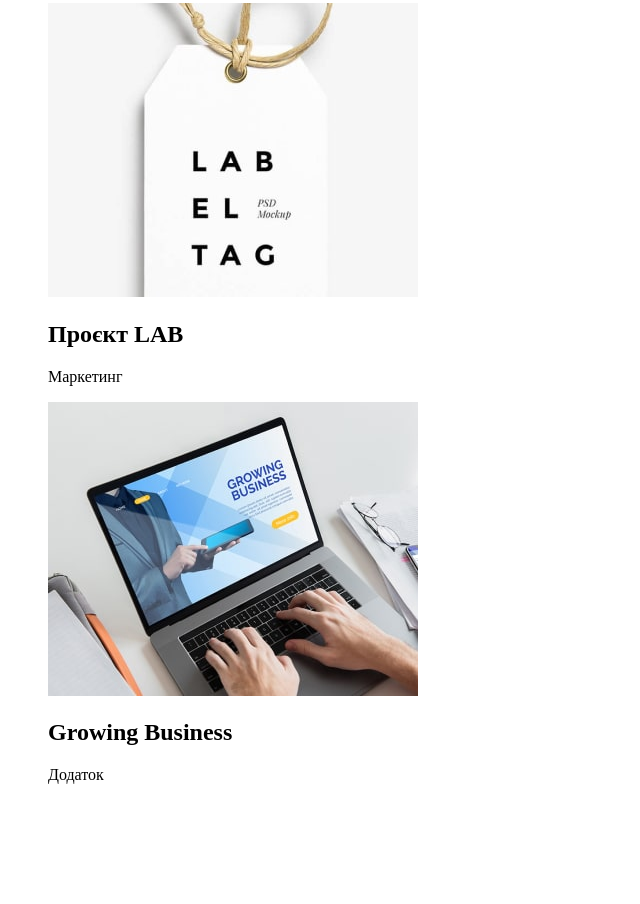
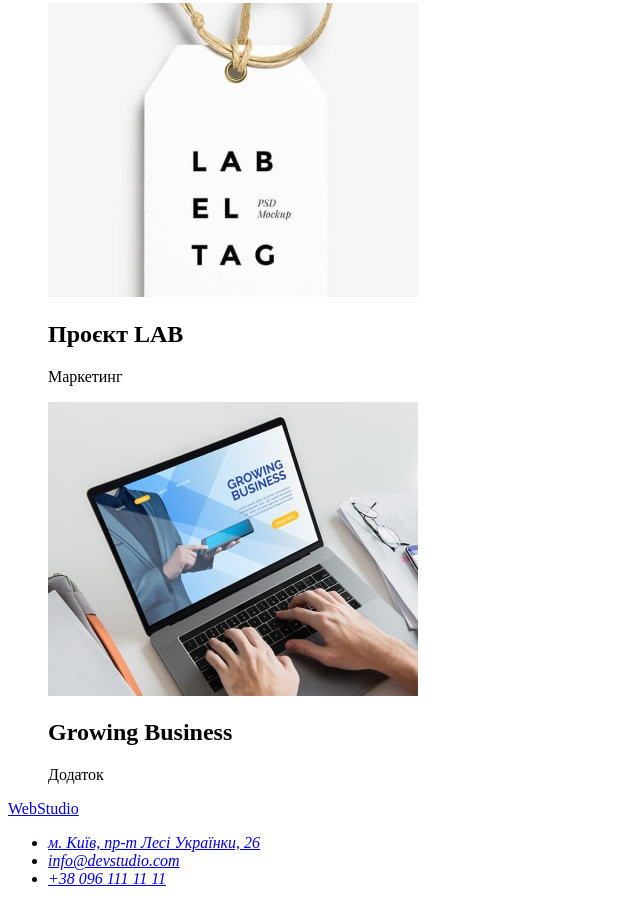
Before and after one commit to Smirnoff89/goit-markup-hw-02-group-74, a plain HTML site: page portfolio.html in a window 1280 px wide. Shown: the part 3074-3978 px from the top of the page, without its empty margins (0-640 px from the left). Before the commit the page ends 3874 px from the top, so only its background shows below. Drawn offline with Linux system fonts and the light colour scheme.

Commit message:
footer added

```diff
--- a/portfolio.html
+++ b/portfolio.html
@@ -87,6 +87,17 @@
                 </ul>
             </nav>
         </section>
+    <footer>
+        <a href="./index.html">WebStudio</a>
+        <address>
+            <ul>
+                <li><a href="https://goo.gl/maps/WTNGifVaxCa4d6Yc6" target="_blank" rel="noopener norefferer nofollow">м.
+                        Київ, пр-т Лесі Українки, 26</a></li>
+                <li><a href="mailto:info@devstudio.com">info@devstudio.com</a></li>
+                <li><a href="tel:+380961111111">+38 096 111 11 11</a></li>
+            </ul>
+        </address>
+    </footer>
     </main>
 </body>
 </html>
```
